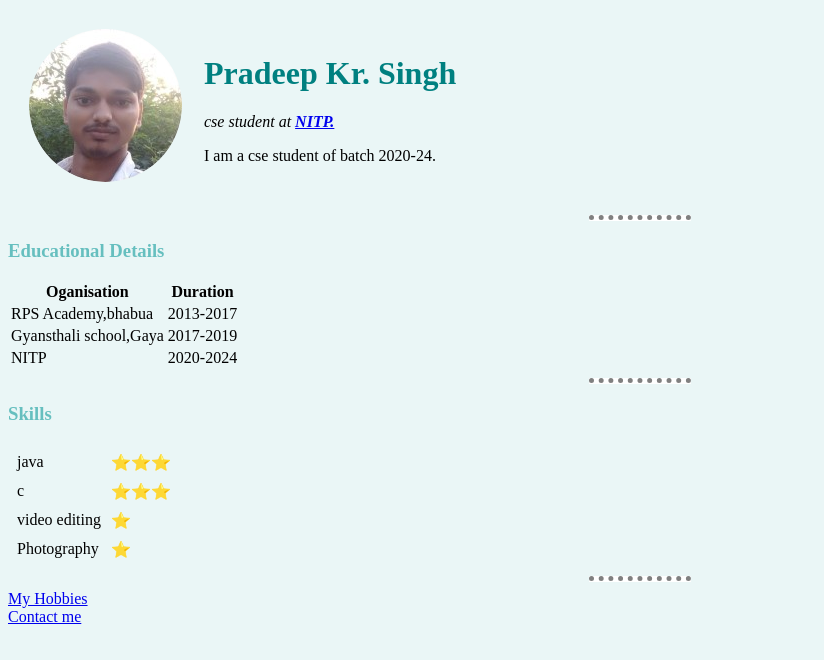
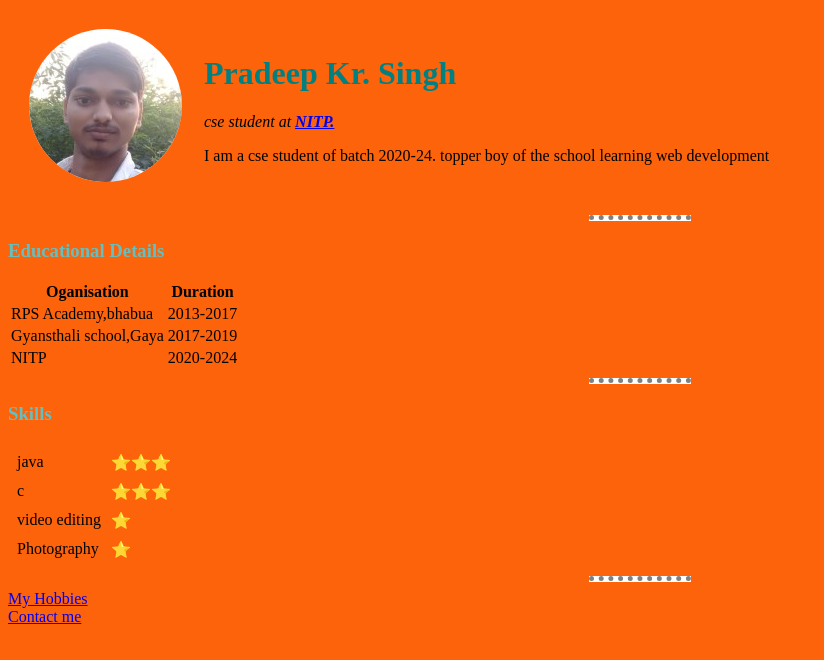
Before and after one commit to pradeepks10/cv, a plain HTML site: page index.html in a window 1280 px wide. Shown: the whole page, without its empty margins (0-824 px from the left). Drawn offline with Linux system fonts and the light colour scheme.

Commit message:
first commit

```diff
--- a/css/styles.css
+++ b/css/styles.css
@@ -1,6 +1,6 @@
 
   body {
-    background-color: #EAF6F6;
+    background-color: #fc630b;
   }
 
   hr {
--- a/index.html
+++ b/index.html
@@ -15,7 +15,7 @@
       <td>
         <h1>Pradeep Kr. Singh</h1>
         <p><em>cse student at <strong><a href="http://www.nitp.ac.in/php/home.php">NITP.</a></strong></em></p>
-        </P>I am a cse student of batch 2020-24.</p>
+        </P>I am a cse student of batch 2020-24. topper boy of the school learning web development</p>
       </td>
     </tr>
   </table>
@@ -35,6 +35,7 @@
       <tr>
         <td>RPS Academy,bhabua</td>
         <td>2013-2017</td>
+
       </tr>
       <tr>
         <td>Gyansthali school,Gaya</td>
```
Also changed, not shown: hobbies.html (+1 -0 lines), readme.txt (added), 1 other file.
